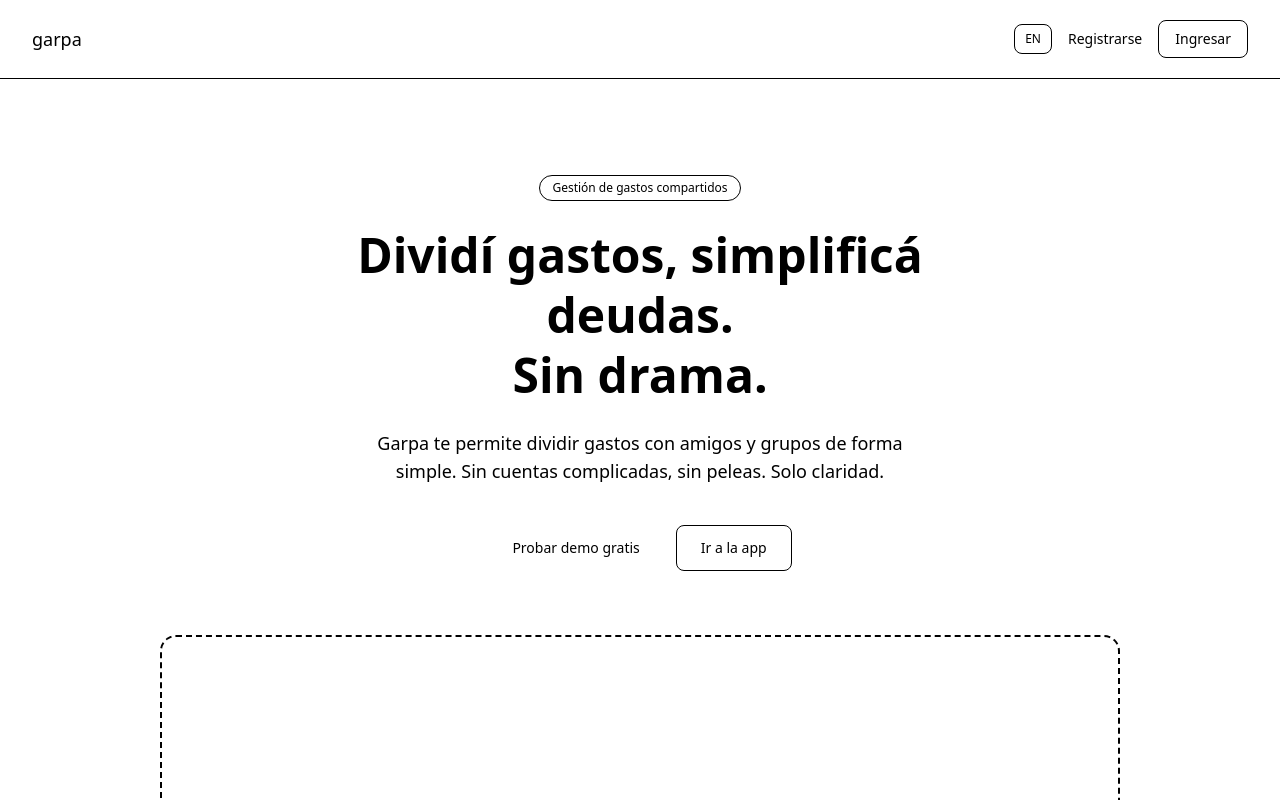
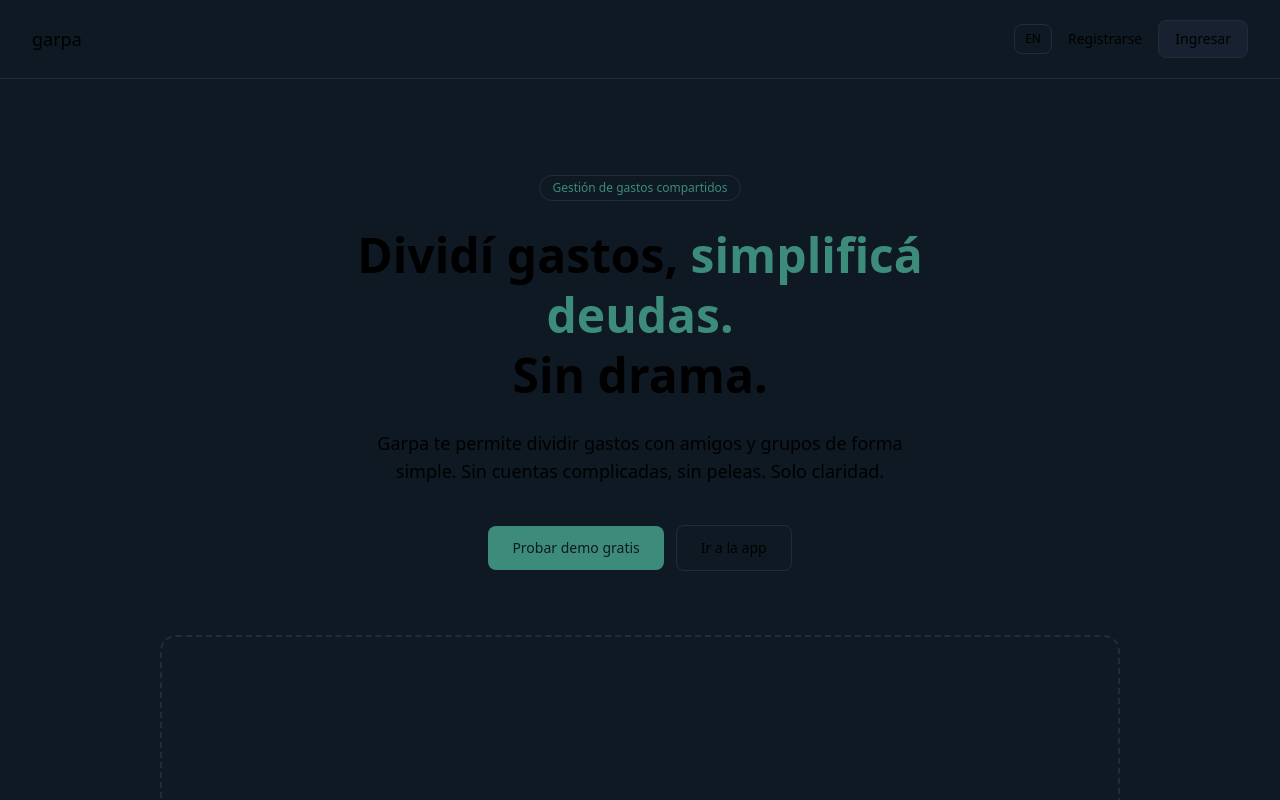
Before and after one commit to VitoLattanzi/garpa, a Next.js app: page / in a window 1280 px wide. Shown: the top 800 px of the page. Built offline with nearby package versions, Linux system fonts and the light colour scheme.

Commit message:
fix: restore styling and landing CSS (tailwind v4 migration)

```diff
--- a/src/app/globals.css
+++ b/src/app/globals.css
@@ -1,22 +1,31 @@
 @import "tailwindcss";
 
+@theme {
+  --color-background-base: #0F1923;
+  --color-background-card: #172130;
+  --color-background-border: #1E2D3D;
+
+  --color-text-text-primary: #E8E0D5;
+  --color-text-text-secondary: #8A9BAA;
+  --color-text-text-muted: #4A6A7A;
+
+  --color-positive: #3D8B7A;
+  --color-negative: #C0675A;
+  --color-accent: #2A6496;
+}
+
 :root {
-  /* Fondos */
+  /* Estas variables CSS siguen aquí por compatibilidad si es necesario,
+     pero Tailwind 4 las consumirá via @theme */
   --bg-base: #0F1923;
   --bg-card: #172130;
   --bg-border: #1E2D3D;
 
-  /* Texto */
   --text-primary: #E8E0D5;
   --text-secondary: #8A9BAA;
   --text-muted: #4A6A7A;
 
-  /* Acento positivo — verde salvia */
   --color-positive: #3D8B7A;
-
-  /* Acento negativo — rojo ladrillo */
   --color-negative: #C0675A;
-
-  /* Acento neutro — azul acero */
   --color-accent: #2A6496;
 }
--- a/tailwind.config.ts
+++ /dev/null
@@ -1,29 +0,0 @@
-import type { Config } from 'tailwindcss'
-
-const config: Config = {
-  content: [
-    './src/**/*.{js,ts,jsx,tsx,mdx}',
-  ],
-  theme: {
-    extend: {
-      colors: {
-        background: {
-          base: '#0F1923',
-          card: '#172130',
-          border: '#1E2D3D',
-        },
-        text: {
-          primary: '#E8E0D5',
-          secondary: '#8A9BAA',
-          muted: '#4A6A7A',
-        },
-        positive: '#3D8B7A',
-        negative: '#C0675A',
-        accent: '#2A6496',
-      },
-    },
-  },
-  plugins: [],
-}
-
-export default config
```
